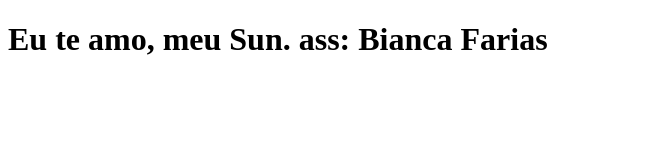
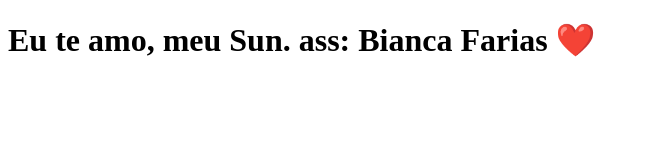
Before and after one commit to lubiasafira/bianews, a Next.js app: page / in a window 1280 px wide. Shown: the top 160 px of the page, without its empty margins (0-648 px from the left). Built offline with nearby package versions, Linux system fonts and the light colour scheme.

Commit message:
modifica mensagem na página inicial

```diff
--- a/pages/index.js
+++ b/pages/index.js
@@ -1,5 +1,5 @@
 function Home() {
-    return <h1>Eu te amo, meu Sun. ass: Bianca Farias</h1>
+    return <h1>Eu te amo, meu Sun. ass: Bianca Farias ❤️</h1>
 }
 
 export default Home;
```
